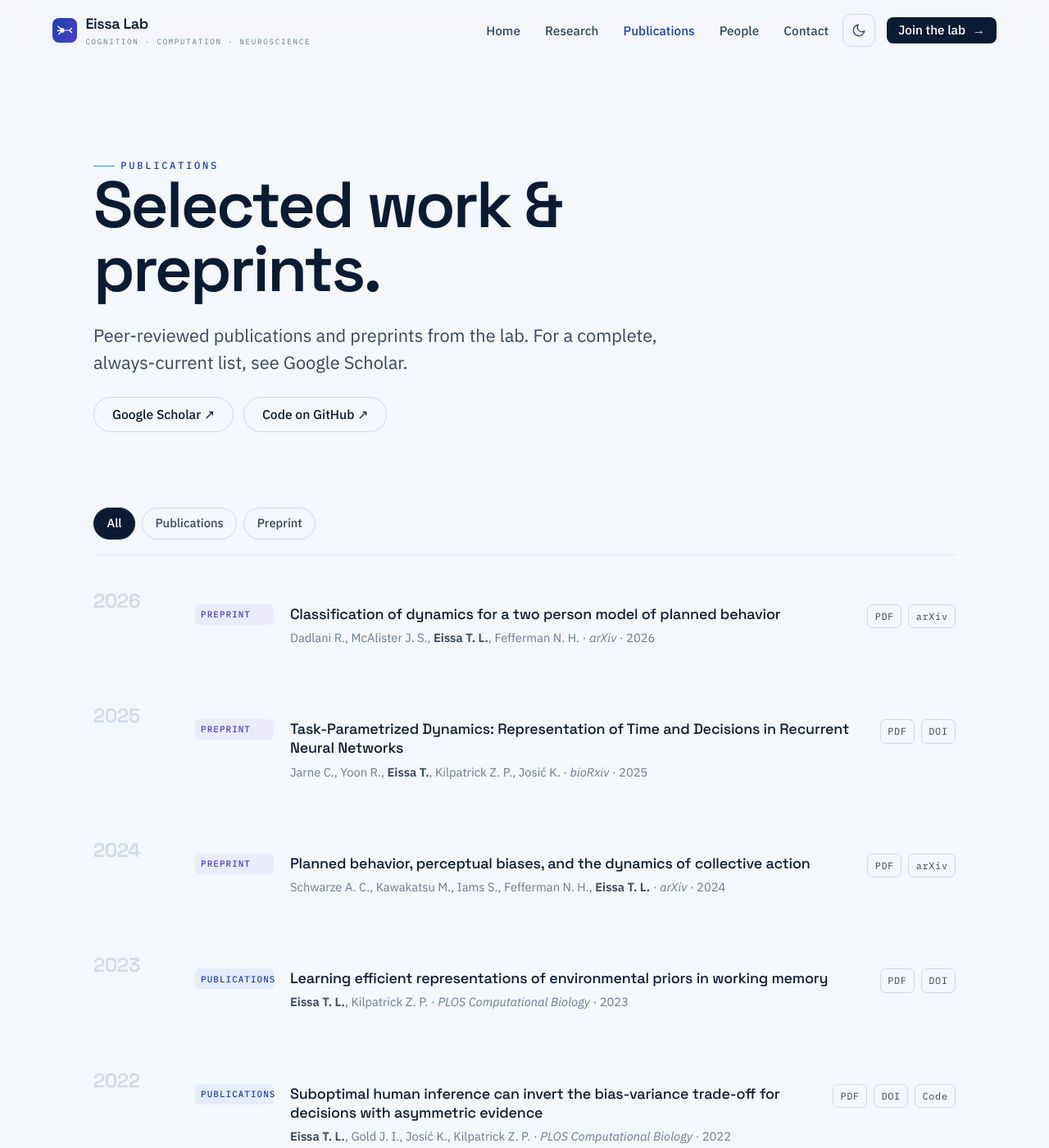
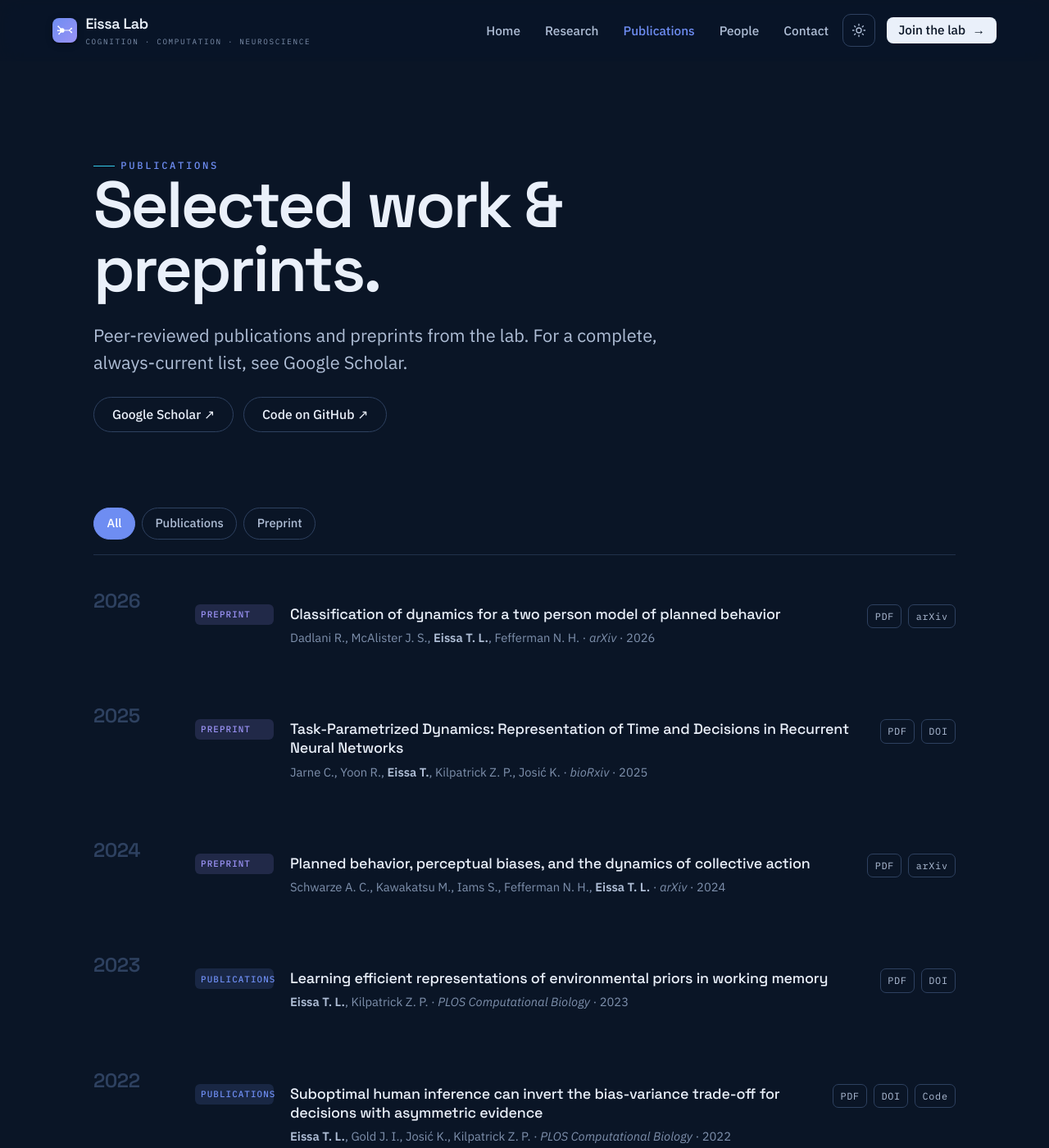
Before and after one commit to EissaLab/eissalab.com, a Jekyll site: the page built from publications.html, in a window 1280 px wide and 1400 px high. Shown: the whole window at 82% size. Built offline with Jekyll 4.4.1, drawn with Linux system fonts in a browser that asks for light colours; nearby versions of some CDN libraries.

Commit message:
Update theme color settings to enable dark mode and adjust active filter styles

```diff
--- a/_includes/head.html
+++ b/_includes/head.html
@@ -3,7 +3,7 @@
 <meta name="viewport" content="width=device-width, initial-scale=1">
 <title>{% if page.title %}{{ page.title }} — Eissa Lab{% else %}{{ site.title }} — {{ site.tagline }}{% endif %}</title>
 <meta name="description" content="{% if page.description %}{{ page.description }}{% else %}{{ site.description }}{% endif %}">
-<script>(function(){try{var t=localStorage.getItem('eissa-theme');if(t==='dark'||(!t&&window.matchMedia('(prefers-color-scheme:dark)').matches)){document.documentElement.setAttribute('data-theme','dark');}}catch(e){}})();</script>
+<script>(function(){try{var t=localStorage.getItem('eissa-theme');if(t==='dark'||!t){document.documentElement.setAttribute('data-theme','dark');}}catch(e){}})();</script>
 <link rel="preconnect" href="https://fonts.googleapis.com">
 <link rel="preconnect" href="https://fonts.gstatic.com" crossorigin>
 <link href="https://fonts.googleapis.com/css2?family=Space+Grotesk:wght@400;500;600;700&family=IBM+Plex+Sans:ital,wght@0,400;0,500;0,600;1,400&family=IBM+Plex+Mono:wght@400;500&display=swap" rel="stylesheet">
--- a/assets/styles.css
+++ b/assets/styles.css
@@ -81,7 +81,7 @@
   --shadow-lg: 0 24px 60px rgba(0,0,0,.55);
 }
 
-html { color-scheme: light; }
+html { color-scheme: dark; }
 [data-theme="dark"] { color-scheme: dark; }
 
 * { box-sizing: border-box; }
@@ -463,7 +463,7 @@ p { margin: 0 0 1.1em; }
 .pub-filters { display:flex; gap:8px; flex-wrap:wrap; margin-bottom: 38px; border-bottom:1px solid var(--line); padding-bottom: 18px; }
 .filter { font-family: var(--sans); font-size:.92rem; font-weight:500; color: var(--ink-2); background:none; border:1px solid var(--line-2); padding:.5em 1.05em; border-radius:999px; cursor:pointer; transition:.2s var(--ease); }
 .filter:hover { border-color: var(--ink-2); color: var(--ink); }
-.filter.active { background: var(--ink); color:#fff; border-color: var(--ink); }
+.filter.active { background: var(--primary); color:#fff; border-color: var(--primary); }
 
 .pub-year { display:grid; grid-template-columns: 96px 1fr; gap: 28px; margin-bottom: 14px; align-items:start; }
 .year-label { font-family: var(--display); font-weight:600; font-size:1.5rem; color: var(--line-2); position:sticky; top: 96px; letter-spacing:-.02em; }
```
